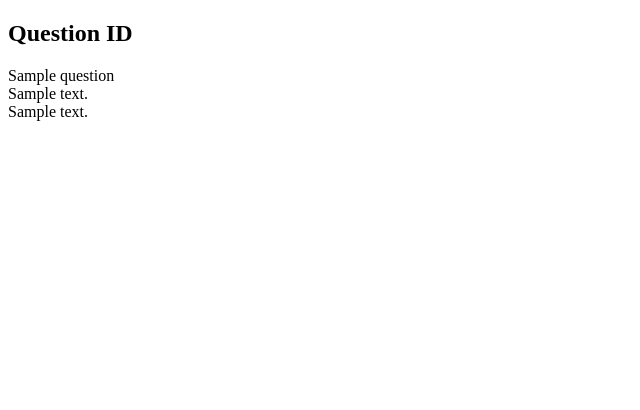
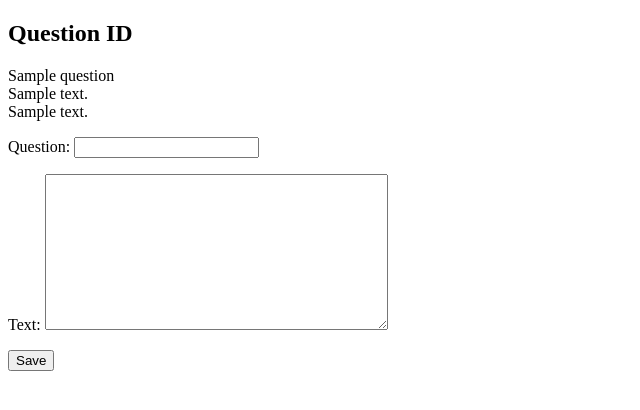
Before and after one commit to kakawi/stepic_web_project, a Django app: page /question/1/ in a window 1280 px wide. Shown: the top 410 px of the page, without its empty margins (0-640 px from the left). Run offline with Django 3.2, Linux system fonts and the light colour scheme; tables that the repository leaves empty hold one stand-in row (values such as "Sample post").

Commit message:
2.6 - treatment form

```diff
--- /dev/null
+++ b/ask/qa/forms.py
@@ -0,0 +1,23 @@
+from django import forms
+
+from qa.models import Question, Answer
+
+
+class AskForm(forms.Form):
+    title = forms.CharField(max_length=255)
+    text = forms.CharField(widget=forms.Textarea)
+
+    def save(self):
+        question = Question(**self.cleaned_data)
+        question.save()
+        return question
+
+
+class AnswerForm(forms.Form):
+    question = forms.IntegerField()
+    text = forms.CharField(widget=forms.Textarea)
+
+    def save(self):
+        answer = Answer(**self.cleaned_data)
+        answer.save()
+        return answer
--- a/ask/qa/models.py
+++ b/ask/qa/models.py
@@ -1,4 +1,5 @@
 from django.utils import timezone
+from django.core.urlresolvers import reverse
 
 from django.db import models
 from django.contrib.auth.models import User
@@ -9,11 +10,14 @@ class Question(models.Model):
     text = models.TextField()
     added_at = models.DateTimeField(default=timezone.now)
     rating = models.IntegerField(default=0)
-    author = models.ForeignKey(User)
+    author = models.ForeignKey(User, null=True)
     likes = models.ManyToManyField(User, related_name="likes")
 
+    def get_url(self):
+        return reverse('question_id', kwargs={'id':self.pk})
+
 class Answer(models.Model):
+    question = models.ForeignKey(Question)
     text = models.TextField()
     added_at = models.DateTimeField(default=timezone.now)
-    question = models.ForeignKey(Question)
-    author = models.ForeignKey(User)
+    author = models.ForeignKey(User, null=True)
--- a/ask/qa/urls.py
+++ b/ask/qa/urls.py
@@ -3,6 +3,7 @@ from qa.views import test
 from qa.views import homepage
 from qa.views import popular
 from qa.views import question
+from qa.views import ask_form
 
 urlpatterns = patterns('qa.views',
     url(r'^$', homepage, name='homepage'),
@@ -12,7 +13,7 @@ urlpatterns = patterns('qa.views',
     url(r'^login/$', test, name='login'),
     url(r'^signup/$', test, name='signup'),
 
-    url(r'^ask/$', test, name='ask'),
+    url(r'^ask/$', ask_form, name='ask'),
     url(r'^ask//popular/$', test, name='popular'),
     url(r'^new/$', test, name='new'),
 )
--- a/ask/qa/views.py
+++ b/ask/qa/views.py
@@ -1,5 +1,5 @@
 from django.core.paginator import Paginator
-from django.http import Http404
+from django.http import Http404, HttpResponseRedirect
 from django.shortcuts import render
 
 
@@ -9,6 +9,8 @@ from django.shortcuts import render
 from qa.models import Question
 
 from qa.models import Answer
+
+from qa.forms import AskForm, AnswerForm
 
 
 def test(request, *args, **kwargs):
@@ -45,10 +47,33 @@ def question(request, id):
     try:
         question = Question.objects.get(id=id)
         answers = question.answer_set.all()
+
+        if request.method == "POST":
+            form = AnswerForm(request.POST)
+            if form.is_valid():
+                answer = form.save()
+                url = question.get_url()
+                return HttpResponseRedirect(url)
+        else:
+            form = AnswerForm()
     except Question.DoesNotExist:
         raise Http404
 
     return render(request, 'question.html', {
         'question': question,
         'answers': answers,
+        'form': form,
     })
+
+def ask_form(request):
+    if request.method == "POST":
+        form = AskForm(request.POST)
+        if form.is_valid():
+            question = form.save()
+            url = question.get_url()
+            return HttpResponseRedirect(url)
+    else:
+        form = AskForm()
+    return render(request, 'ask_form.html', {
+        'form': form
+    })
--- a/ask/templates/question.html
+++ b/ask/templates/question.html
@@ -4,11 +4,17 @@
 {% endblock %}
 {% block content %}
 <h2>Question ID</h2>
-    <nav>
-        <div>{{ question.title }}</div>
-        <div>{{ question.text }}</div>
-        {% for answer in answers %}
-                <div>{{answer.text}}</div>
-        {% endfor %}
-    </nav>
+
+<div>{{ question.title }}</div>
+<div>{{ question.text }}</div>
+{% for answer in answers %}
+        <div>{{answer.text}}</div>
+{% endfor %}
+
+
+<form action="/question/{{ question.pk }}/" method="post">
+    {% csrf_token %}
+    {{ form.as_p }}
+    <button type="submit">Save</button>
+</form>
 {% endblock %}
```
Also changed, not shown: ask/templates/ask_form.html (added, +12 -0 lines), 6 other files.
